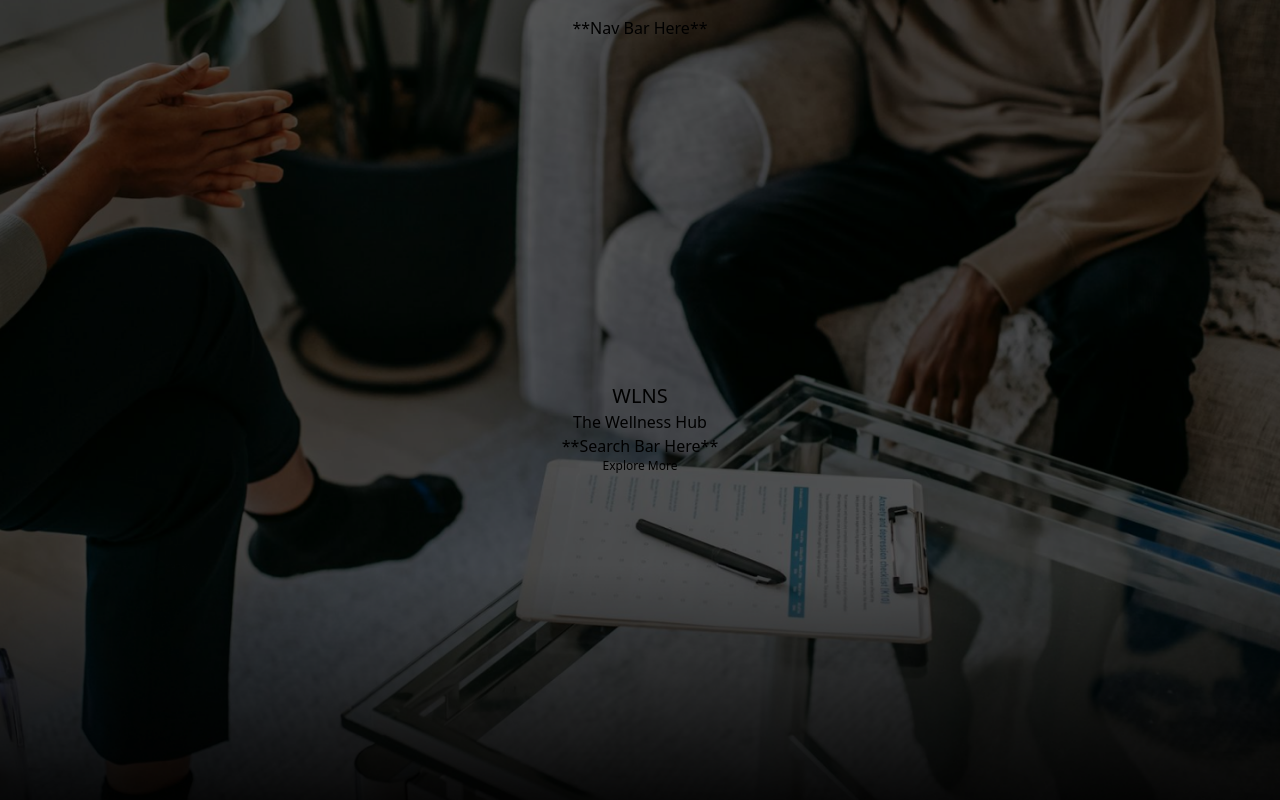
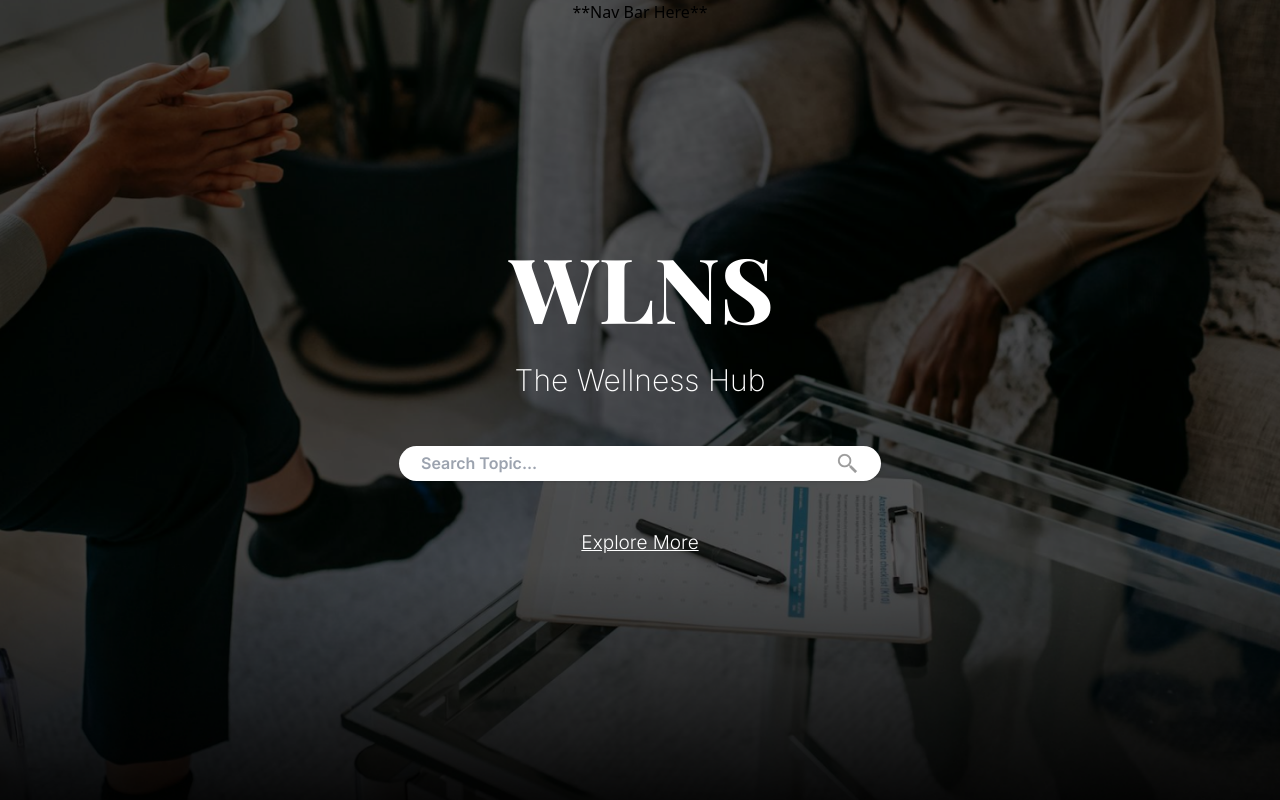
Before and after one commit to topcowmoo/areca-vestiaria, a React (Vite) app: page / in a window 1280 px wide. Shown: the top 800 px of the page. Built offline with nearby package versions, Linux system fonts and the light colour scheme; a web font is replaced by a local one.

Commit message:
add search bar to the top of the home page and style text layout

```diff
--- a/src/components/SearchBar.jsx
+++ b/src/components/SearchBar.jsx
@@ -38,11 +38,15 @@ const SearchBar = () => {
   };
 
   return (
-    <div className="flex flex-col items-center justify-center min-h-screen">
+    <div className="flex flex-col items-center justify-center p-4">
       <div className="w-[482px] h-[35px] px-[22px] py-1.5 bg-white rounded-[32px] shadow flex items-center">
         <input
           type="text"
-          className={`flex-grow bg-transparent focus:outline-none ${query ? 'text-[#373636] text-base font-semibold font-["Inter"]' : "text-[#9b9b9b] text-base font-semibold font-inter"}`}
+          className={`flex-grow bg-transparent focus:outline-none ${
+            query
+              ? 'text-[#373636] text-base font-semibold font-["Inter"]'
+              : "text-[#9b9b9b] text-base font-semibold font-inter"
+          }`}
           placeholder="Search Topic..."
           value={query}
           onChange={handleInputChange}
--- a/src/pages/Home.jsx
+++ b/src/pages/Home.jsx
@@ -1,4 +1,5 @@
 import { useState } from "react";
+import SearchBar from "../components/SearchBar";
 
 function Home() {
   const [isModalOpen, setIsModalOpen] = useState(false);
@@ -14,15 +15,25 @@ function Home() {
   return (
     <div>
       <div className="flex flex-col min-h-screen bg-page-one bg-cover bg-center">
-        <div className="flex justify-center py-4">
+        <div className="flex justify-center">
           <h2>**Nav Bar Here**</h2>
         </div>
 
         <div className="flex flex-grow flex-col items-center justify-center">
-          <h1 className="text-xl">WLNS</h1>
-          <h4 className="text-s">The Wellness Hub</h4>
-          <h4>**Search Bar Here**</h4>
-          <a href="" className="text-xs">
+          <div className="w-[261px]">
+            <h1 className="w-full text-center text-white text-[90.17px] font-extrabold font-playfair mb-2">
+              WLNS
+            </h1>
+            <h4 className="w-full text-center text-white text-3xl font-extralight font-inter mb-8">
+              The Wellness Hub
+            </h4>
+          </div>
+
+          <SearchBar />
+          <a
+            href=""
+            className="text-center text-white text-[19px] font-light font-['Inter'] underline m-8 pb-4"
+          >
             Explore More
           </a>
         </div>
```
